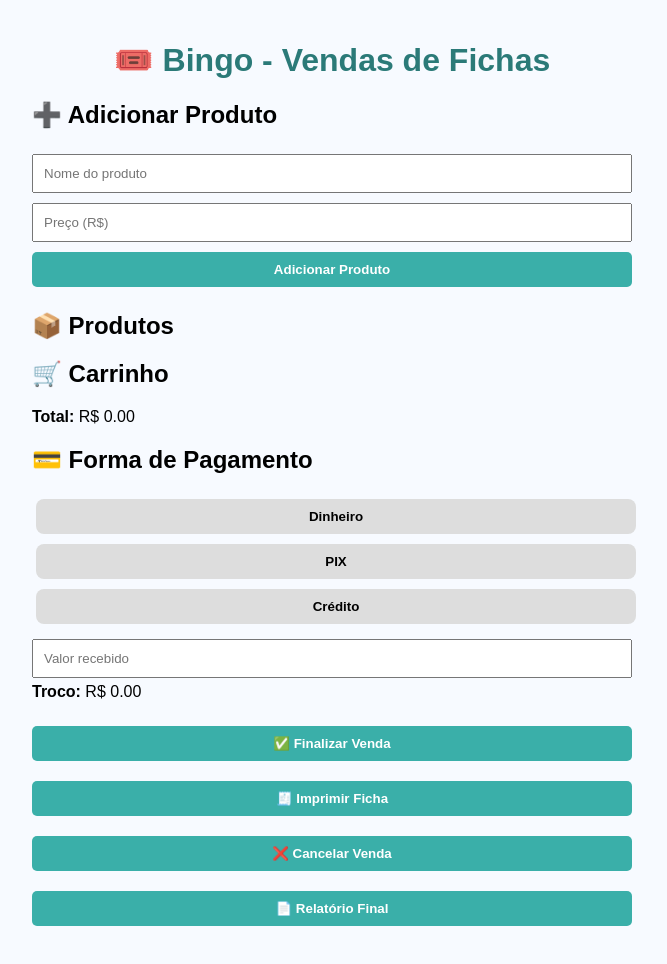
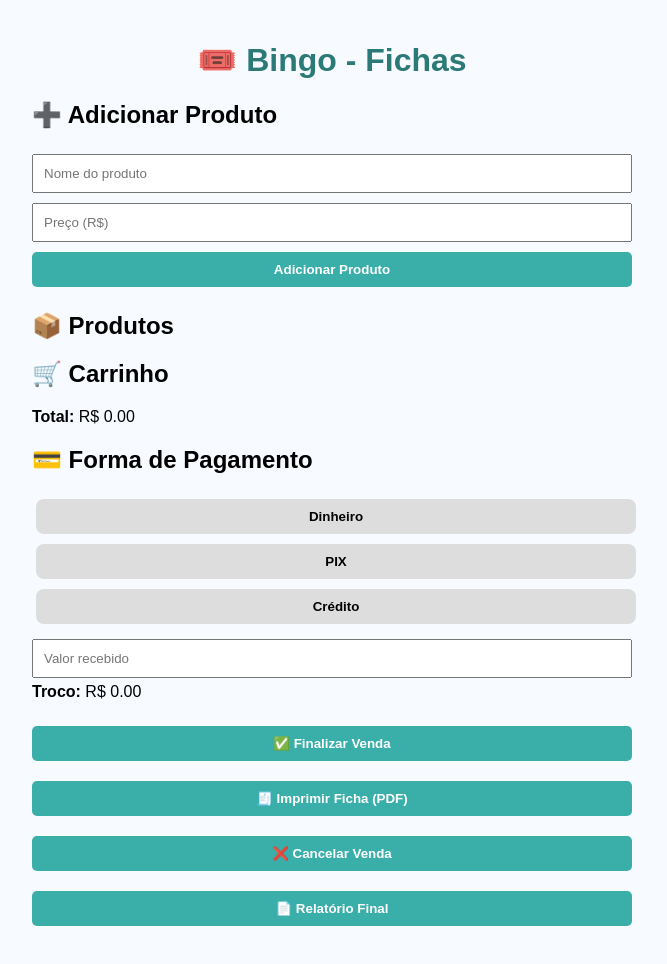
Before and after one commit to EderamorimTH/bingo-fichas-site, a plain HTML site: page index.html in a window 1280 px wide. Shown: the whole page, without its empty margins (308-975 px from the left). Drawn offline with nearby package versions, Linux system fonts and the light colour scheme.

Commit message:
Update index.html

```diff
--- a/index.html
+++ b/index.html
@@ -3,7 +3,11 @@
 <head>
   <meta charset="UTF-8" />
   <meta name="viewport" content="width=device-width, initial-scale=1.0"/>
-  <title>Sistema Bingo - Fichas</title>
+  <title>Sistema de Fichas - Bingo</title>
+
+  <!-- jsPDF para gerar PDF -->
+  <script src="https://cdnjs.cloudflare.com/ajax/libs/jspdf/2.5.1/jspdf.umd.min.js"></script>
+
   <style>
     body {
       font-family: Arial, sans-serif;
@@ -74,9 +78,9 @@
   </style>
 </head>
 <body>
-  <h1>🎟️ Bingo - Vendas de Fichas</h1>
+  <h1>🎟️ Bingo - Fichas</h1>
 
-  <!-- Seção: Adicionar Produto -->
+  <!-- Adicionar Produto -->
   <div class="secao">
     <h2>➕ Adicionar Produto</h2>
     <input type="text" id="nomeProduto" placeholder="Nome do produto">
@@ -112,11 +116,12 @@
   <!-- Ações -->
   <div class="secao botoes-acao">
     <button onclick="finalizarVenda()">✅ Finalizar Venda</button>
-    <button onclick="imprimirFichas()">🧾 Imprimir Ficha</button>
+    <button onclick="imprimirFichas()">🧾 Imprimir Ficha (PDF)</button>
     <button onclick="cancelarVenda()">❌ Cancelar Venda</button>
     <button onclick="abrirRelatorio()">📄 Relatório Final</button>
   </div>
 
+  <!-- script principal -->
   <script src="script.js"></script>
 </body>
 </html>
```
